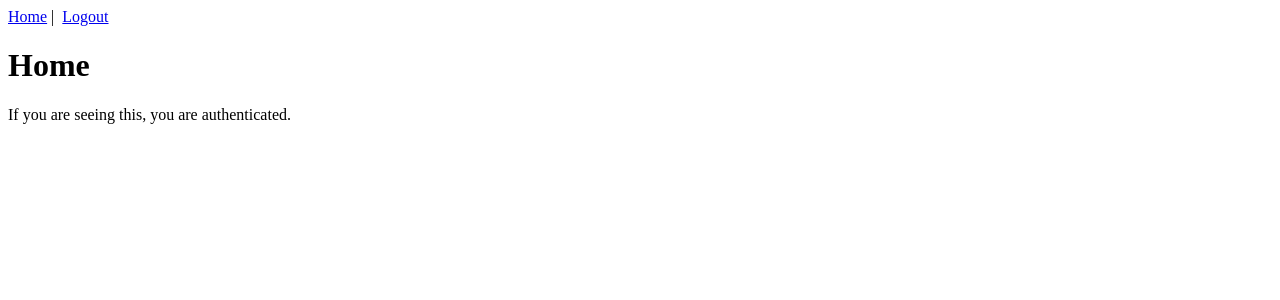
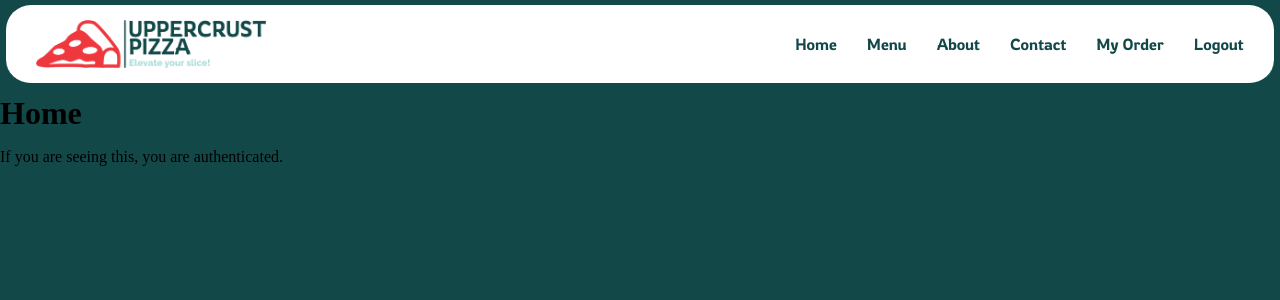
Before and after one commit to krayterzoff219/PizzaOrdering, a Vue app in the folder vue/: page / in a window 1280 px wide. Shown: the top 300 px of the page. Built offline with nearby package versions, Linux system fonts and the light colour scheme; sample sign-in values are in the browser's storage.

Commit message:
Add logos, css reset, and nav bar

```diff
--- a/vue/public/index.html
+++ b/vue/public/index.html
@@ -1,15 +1,30 @@
 <!DOCTYPE html>
 <html lang="en">
 	<head>
-    <meta charset="utf-8">
-    <meta http-equiv="X-UA-Compatible" content="IE=edge">
-    <meta name="viewport" content="width=device-width,initial-scale=1.0">
-    <link rel="icon" href="<%= BASE_URL %>favicon.ico">
-    <title>final-vue-capstone-seed</title>
+		<meta charset="utf-8" />
+		<meta
+			http-equiv="X-UA-Compatible"
+			content="IE=edge" />
+		<meta
+			name="viewport"
+			content="width=device-width,initial-scale=1.0" />
+		<link
+			rel="icon"
+			href="<%= BASE_URL %>favicon.ico" />
+		<link
+			href="https://fonts.googleapis.com/css2?family=Rowdies:wght@300&display=swap"
+			rel="stylesheet" />
+		<link
+			href="https://fonts.googleapis.com/css2?family=Raleway:wght@800&display=swap"
+			rel="stylesheet" />
+		<title>UpperCrust Pizza</title>
 	</head>
 	<body>
 		<noscript>
-      <strong>We're sorry but final-vue-capstone-seed doesn't work properly without JavaScript enabled. Please enable it to continue.</strong>
+			<strong
+				>We're sorry but UpperCrust Pizza doesn't work properly without
+				JavaScript enabled. Please enable it to continue.</strong
+			>
 		</noscript>
 		<div id="app"></div>
 		<!-- built files will be auto injected -->
--- a/vue/src/App.vue
+++ b/vue/src/App.vue
@@ -1,9 +1,41 @@
 <template>
-  <div id="app">
-    <div id="nav">
-      <router-link v-bind:to="{ name: 'home' }">Home</router-link>&nbsp;|&nbsp;
-      <router-link v-bind:to="{ name: 'logout' }" v-if="$store.state.token != ''">Logout</router-link>
-    </div>
-    <router-view />
-  </div>
+	<div id="app">
+		<nav-bar></nav-bar>
+		<!-- <div id="nav">
+			<router-link v-bind:to="{ name: 'home' }">Home</router-link>&nbsp;|&nbsp;
+			<router-link
+				v-bind:to="{ name: 'logout' }"
+				v-if="$store.state.token != ''"
+				>Logout</router-link
+			>
+		</div> -->
+		<router-view />
+	</div>
 </template>
+
+<script>
+import NavBar from "./components/NavBar.vue";
+export default {
+	components: { NavBar },
+};
+</script>
+
+<style>
+@import url(css/styles.css);
+
+body,
+#app {
+	background-color: var(--dark-color);
+}
+
+#app {
+	margin: 0;
+	padding-top: 5px;
+	height: 100%;
+	width: 100%;
+}
+
+#login {
+	background-color: var(--white-color);
+}
+</style>
--- /dev/null
+++ b/vue/src/components/NavBar.vue
@@ -0,0 +1,72 @@
+<template>
+	<nav>
+		<router-link
+			class="push-left"
+			:to="{ name: 'home' }"
+			><img
+				src="../assets/logo-no-background.png"
+				alt="UpperCrust Pizza Logo"
+		/></router-link>
+		<router-link :to="{ name: 'home' }">Home</router-link>
+		<router-link :to="{ name: 'menu' }">Menu</router-link>
+		<router-link :to="{ name: 'about' }">About</router-link>
+		<router-link :to="{ name: 'contact' }">Contact</router-link>
+		<router-link :to="{ name: 'my-order' }">My Order</router-link>
+		<router-link
+			v-bind:to="{ name: 'logout' }"
+			v-if="$store.state.token != ''"
+			>Logout</router-link
+		>
+	</nav>
+</template>
+
+<script>
+export default {};
+</script>
+
+<style scoped>
+nav {
+	--edge-padding: 30px;
+	--between-padding: 30px;
+	--top-bottom-padding: 15px;
+	--border-radius: 25px;
+	background-color: var(--white-color);
+	width: 99%;
+	height: 10%;
+	position: sticky;
+	display: flex;
+	align-items: center;
+	padding: var(--top-bottom-padding) 0;
+	border-bottom: 2px solid var(--dark-color);
+	border-radius: var(--border-radius);
+	/* border-bottom-right-radius: 25px; */
+	margin-bottom: 10px;
+	/* margin-top: 5px; */
+	margin-right: auto;
+	margin-left: auto;
+}
+
+nav a {
+	padding-right: var(--between-padding);
+	color: var(--dark-color);
+	text-decoration: none;
+	font-family: var(--loud-font-family);
+}
+
+nav a:first-child {
+	padding-left: var(--edge-padding);
+	height: 100%;
+}
+
+nav a:last-child {
+	padding-right: var(--edge-padding);
+}
+
+nav a.push-left {
+	margin-right: auto;
+}
+
+nav img {
+	height: 100%;
+}
+</style>
--- /dev/null
+++ b/vue/src/css/css-reset.css
@@ -0,0 +1,14 @@
+html,
+body {
+	margin: 0;
+	height: 100%;
+	width: 100%;
+}
+
+* {
+	box-sizing: border-box;
+}
+
+h1 {
+	margin: 0;
+}
--- /dev/null
+++ b/vue/src/css/styles.css
@@ -0,0 +1,2 @@
+@import url(variables.css);
+@import url(css-reset.css);
--- /dev/null
+++ b/vue/src/css/variables.css
@@ -0,0 +1,10 @@
+html {
+	--dark-color: #124948;
+	--primary-color: #ef373e;
+	--secondary-color: #abddd9;
+	--white-color: #ffffff;
+	--loud-font-family: "Rowdies", "Lucida Sans", "Lucida Sans Regular",
+		"Lucida Grande", "Lucida Sans Unicode", Geneva, Verdana, sans-serif;
+	--main-font-family: "Raleway", "Rowdies", "Lucida Sans", "Lucida Sans Regular",
+		"Lucida Grande", "Lucida Sans Unicode", Geneva, Verdana, sans-serif;
+}
```
Also changed, not shown: vue/src/components/Footer.vue (added, +9 -0 lines), vue/src/assets/logo-black.png (added), vue/src/assets/logo-no-background.png (added). Lines whose indentation alone changed are shown as unchanged.
